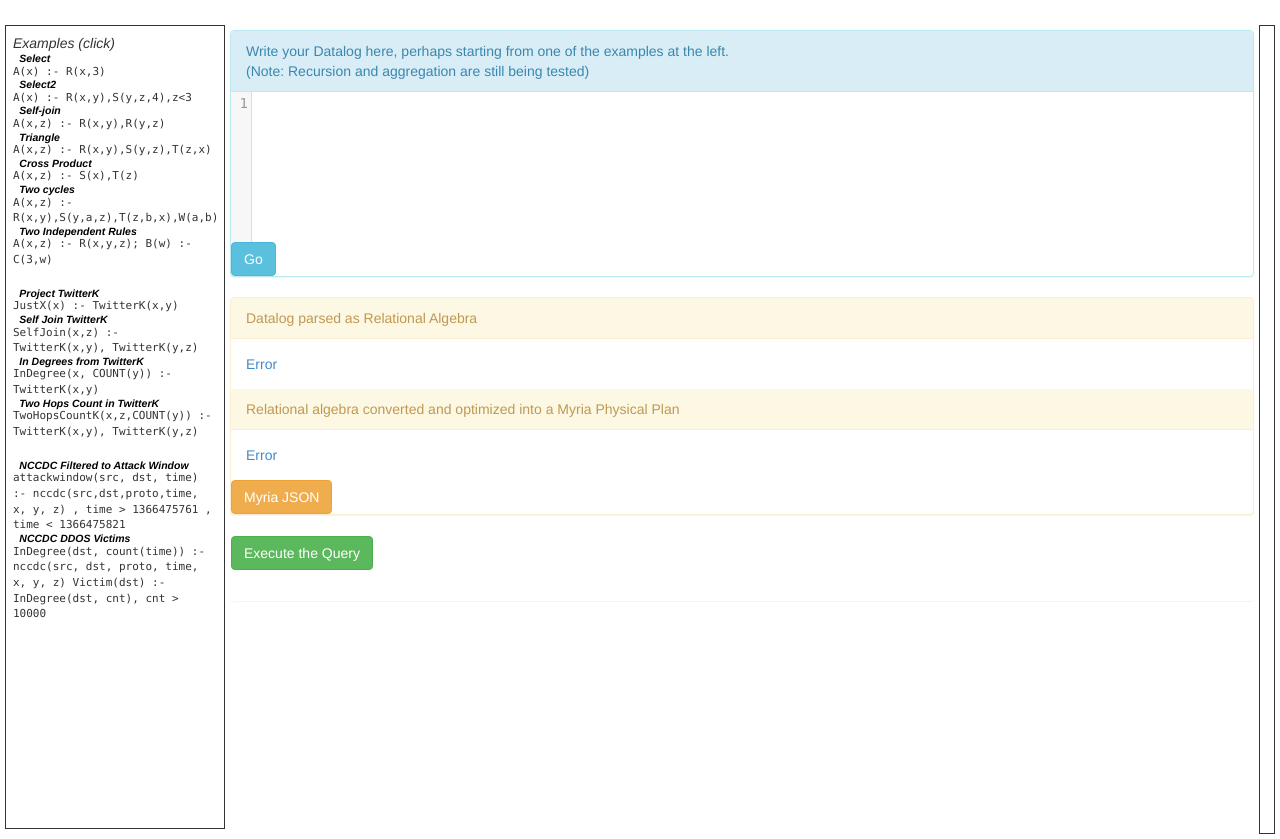
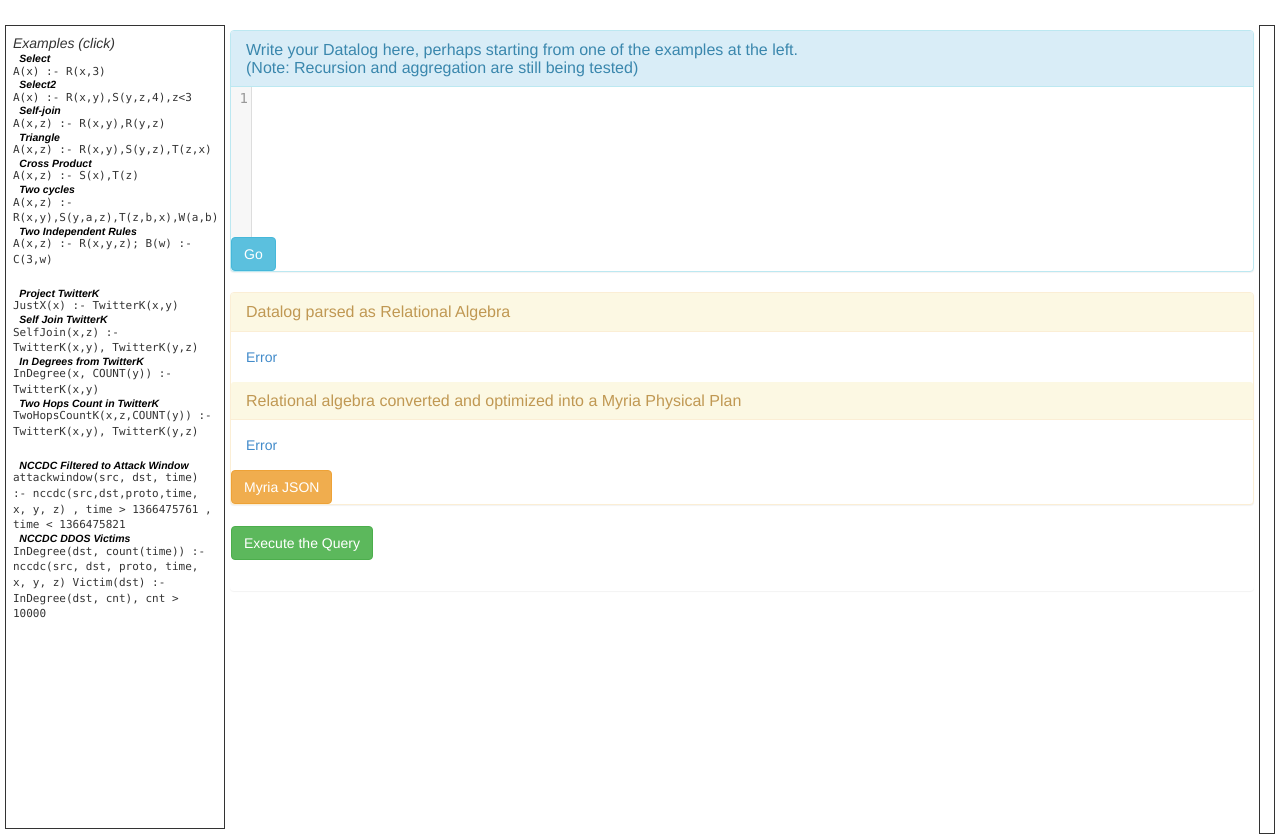
Before and after one commit to uwescience/myria-web, a Python web app: template appengine/templates/editor.html in a window 1280 px wide. Shown: the part 52-891 px from the top of the page. Run offline with Jinja, Linux system fonts and the light colour scheme; the template is opened without the code that fills it, so the values that code supplies are empty.

Commit message:
editor: better bootstrapification
Signed-off-by: Daniel Halperin <dhalperi@cs.washington.edu>

```diff
--- a/appengine/templates/editor.html
+++ b/appengine/templates/editor.html
@@ -104,22 +104,25 @@
 			<div class="content">
 				<div class="panel panel-info">
 					<div class="panel-heading">
-						Write your Datalog here, perhaps starting from one of the examples
-						at the left.<br> (Note: Recursion and aggregation are still
-						being tested)
+						<h3 class="panel-title">
+							Write your Datalog here, perhaps starting from one of the
+							examples at the left.<br> (Note: Recursion and aggregation
+							are still being tested)
+						</h3>
 					</div>
 					<textarea cols="83" rows="2" id="query">{{ query }}</textarea>
 					<button type="button" class="planner btn btn-info">Go</button>
 				</div>
 
 				<div class="panel panel-warning">
-					<div class="panel-heading">Datalog parsed as Relational
-						Algebra</div>
+					<div class="panel-heading">
+						<h3 class="panel-title">Datalog parsed as Relational Algebra</h3>
+					</div>
 					<div class="panel-body">
 						<div id="plan"></div>
 					</div>
-					<div class="panel-heading">Relational algebra converted and
-						optimized into a Myria Physical Plan</div>
+					<div class="panel-heading"><h3 class="panel-title">Relational algebra converted and
+						optimized into a Myria Physical Plan</h3></div>
 					<div class="panel-body">
 						<div id="optimized"></div>
 					</div>
```
